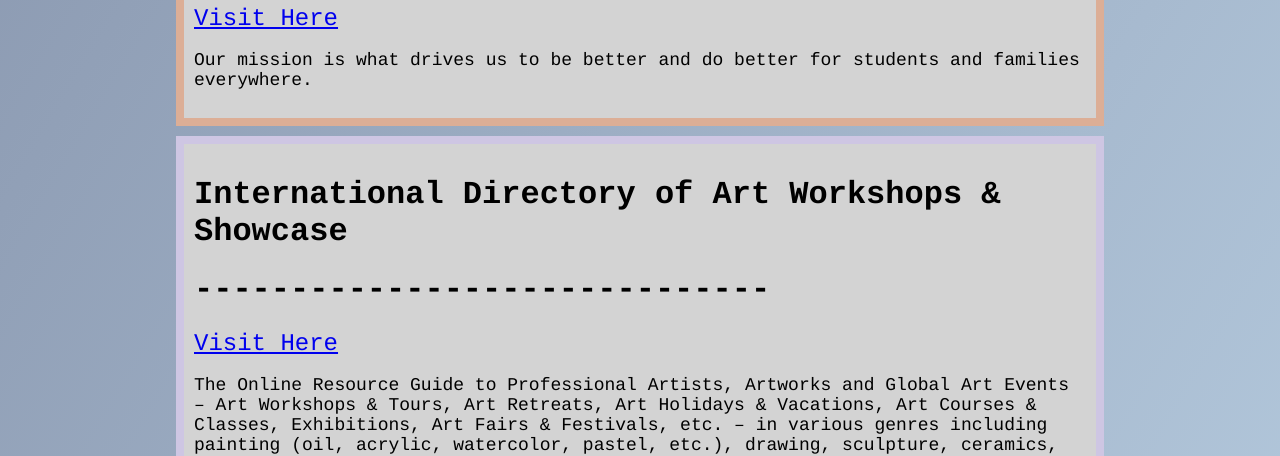
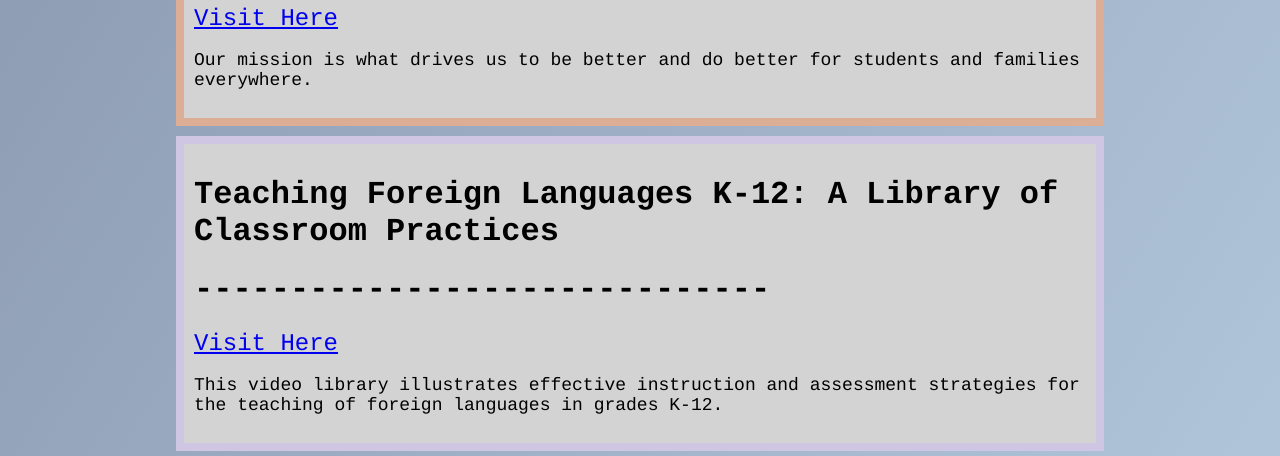
Before and after one commit to NSPortfolio/s, a plain HTML site: page languageclasses.html in a window 1280 px wide. Shown: the part 638-1094 px from the top of the page. Drawn offline with Linux system fonts and the light colour scheme.

Commit message:
Update languageclasses.html

```diff
--- a/languageclasses.html
+++ b/languageclasses.html
@@ -30,10 +30,10 @@
         </tr>
         <tr>
           <td style = "border: 8px solid #cec6e3;background-color:#D3D3D3;">
-          <h1 style = "font-family:courier">International Directory of Art Workshops & Showcase</h1>
+          <h1 style = "font-family:courier">Teaching Foreign Languages K-12: A Library of Classroom Practices</h1>
           <h1 style = "font-family:courier;color:#000000;">------------------------------</h1>
-          <a href = "https://workshop-directory.com/art/" style = "font-size:24px;font-family:courier;">Visit Here</a><br>
-          <p style = "font-size:18px;font-family:courier;">The Online Resource Guide to Professional Artists, Artworks and Global Art Events – Art Workshops & Tours, Art Retreats, Art Holidays & Vacations, Art Courses & Classes, Exhibitions, Art Fairs & Festivals, etc. – in various genres including painting (oil, acrylic, watercolor, pastel, etc.), drawing, sculpture, ceramics, mixed media, mosaics, glass art, fiber art, printmaking, etc. and the Professional Artists Showcase.</p>
+          <a href = "https://www.learner.org/series/teaching-foreign-languages-k-12-a-library-of-classroom-practices/" style = "font-size:24px;font-family:courier;">Visit Here</a><br>
+          <p style = "font-size:18px;font-family:courier;">This video library illustrates effective instruction and assessment strategies for the teaching of foreign languages in grades K-12.</p>
           </td>
         </tr>
         <tr>
```
